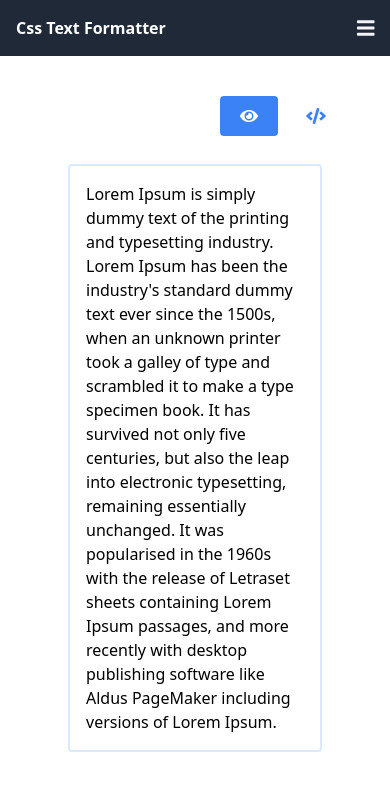
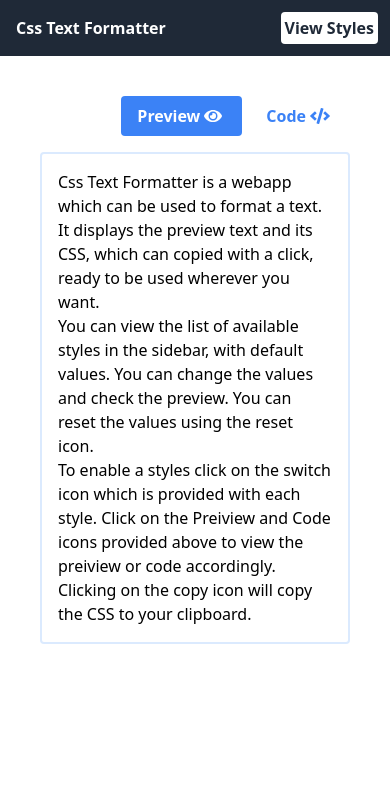
Before and after one commit to abhi12123/csstextformatter-v2, a React (Create React App) app: page / in a window 390 px wide. Shown: the top 790 px of the page. Built offline with nearby package versions, Linux system fonts and the light colour scheme.

Commit message:
added helper text, fixed responsive bugs

```diff
--- a/src/App.js
+++ b/src/App.js
@@ -13,11 +13,20 @@ function App() {
         <a href="#" className="block p-4 text-white font-bold">
           Css Text Formatter
         </a>
-        <FontAwesomeIcon
-          icon={expandNavBar ? faTimes : faBars}
-          className="text-xl m-4 focus:outline-none focus:bg-gray-700 z-20"
-          onClick={() => setExpandNavBar(!expandNavBar)}
-        />
+        {expandNavBar ? (
+          <FontAwesomeIcon
+            icon={faTimes}
+            className="text-xl m-4 focus:outline-none focus:bg-gray-700 z-20 cursor-pointer"
+            onClick={() => setExpandNavBar(!expandNavBar)}
+          />
+        ) : (
+          <button
+            onClick={() => setExpandNavBar(!expandNavBar)}
+            className="p-1 m-3 rounded bg-white font-bold text-gray-800"
+          >
+            View Styles
+          </button>
+        )}
       </div>
     );
   };
@@ -25,7 +34,7 @@ function App() {
     <div className="relative min-h-screen md:flex">
       <TopNavBar />
       <SideNavbar expandNavBar={expandNavBar} />
-      <div className="flex-1 p-10">
+      <div className="flex-1 p-10 w-full md:w-3/5 lg:w-3/5 ">
         <CodeAndPreview />
       </div>
     </div>
--- a/src/components/CodeAndPreview.js
+++ b/src/components/CodeAndPreview.js
@@ -1,7 +1,12 @@
 import React, { useEffect } from "react";
 import { useState } from "react";
 import { FontAwesomeIcon } from "@fortawesome/react-fontawesome";
-import { faEye, faCode, faCopy, faCheckCircle } from "@fortawesome/free-solid-svg-icons";
+import {
+  faEye,
+  faCode,
+  faCopy,
+  faCheckCircle,
+} from "@fortawesome/free-solid-svg-icons";
 import { useSelector } from "react-redux";
 import { cssToInline } from "../helpers/helper";
 
@@ -11,12 +16,12 @@ export default function CodeAndPreview() {
   const styles = useSelector((state) => state.styleReducer.value);
   const [cssStyle, setCssStyle] = useState({});
   const genCssCode = () => {
-    let dpCssStyle = {}
+    let dpCssStyle = {};
     Object.keys(styles).map(function (key, index) {
       dpCssStyle[cssToInline(key)] = styles[key];
     });
-    setCssStyle(dpCssStyle)
-  }
+    setCssStyle(dpCssStyle);
+  };
 
   const genPreviewCode = () => {
     let str = "";
@@ -41,9 +46,9 @@ export default function CodeAndPreview() {
     }, 2000);
   };
 
-  useEffect(()=>{
+  useEffect(() => {
     genCssCode();
-  },[styles])
+  }, [styles]);
 
   return (
     <div>
@@ -51,30 +56,30 @@ export default function CodeAndPreview() {
         <button
           className={`${
             viewType == "code"
-              ? "bg-white hover:bg-blue-200 text-blue-500"
+              ? "bg-white hover:bg-blue-200 text-blue-500 active:bg-blue-900 active:text-blue-100"
               : "bg-blue-500 hover:bg-blue-700 text-white"
           } font-bold py-2 px-4 rounded mx-1`}
           onClick={() => setViewType("preview")}
         >
-          <p className="hidden md:inline">Preview</p>
+          Preview
           <FontAwesomeIcon icon={faEye} className="mx-1" />
         </button>
         <button
           className={`${
             viewType == "code"
               ? "bg-blue-500 hover:bg-blue-700 text-white"
-              : "bg-white hover:bg-blue-200 text-blue-500"
-          } font-bold py-2 px-4 rounded mx-1`}
+              : "bg-white hover:bg-blue-200 text-blue-500 active:bg-blue-900 active:text-blue-100"
+          } font-bold py-2 px-4 rounded ml-1`}
           onClick={() => setViewType("code")}
         >
-          <p className="hidden md:inline">Code</p>
+          Code
           <FontAwesomeIcon icon={faCode} className="mx-1" />
         </button>
       </div>
-      <div className="m-3  p-4">
+      <div>
         <div id="copy-code"></div>
         {viewType == "code" ? (
-          <div className="bg-blue-100 rounded p-4 relative">
+          <div className="bg-blue-100 rounded p-4 relative my-4 max-h-[80vh]">
             {Object.keys(styles).length !== 0 && (
               <FontAwesomeIcon
                 icon={faCopy}
@@ -83,31 +88,37 @@ export default function CodeAndPreview() {
               />
             )}
             <div
-              className={`absolute flex items-center bg-green-500 text-white text-sm font-bold px-2 py-1 rounded-md ${!displayNotification && 'hidden'} right-12`}
+              className={`absolute flex items-center bg-green-500 text-white text-sm font-bold px-2 py-1 rounded-md ${
+                !displayNotification && "hidden"
+              } right-12`}
             >
-              <FontAwesomeIcon icon={faCheckCircle} className='w-6 h-6 mr-2' />
+              <FontAwesomeIcon icon={faCheckCircle} className="w-6 h-6 mr-2" />
               <p>Code copied</p>
             </div>
-            {
-              Object.keys(styles).length === 0 ? <p className='text-center font-bold'>Enable a style to see it here</p>:
+            {Object.keys(styles).length === 0 ? (
+              <p className="text-center font-bold">
+                Enable a style to see it here
+              </p>
+            ) : (
               <pre>{genPreviewCode()}</pre>
-            }
-
+            )}
           </div>
         ) : (
           <div
-            className="border-2 rounded border-blue-100 p-4 overflow-hidden max-h-[80vh]"
+            className="border-2 rounded border-blue-100 p-4 overflow-hidden max-h-[70vh] my-4"
             style={cssStyle}
           >
-            Lorem Ipsum is simply dummy text of the printing and typesetting
-            industry. Lorem Ipsum has been the industry's standard dummy text
-            ever since the 1500s, when an unknown printer took a galley of type
-            and scrambled it to make a type specimen book. It has survived not
-            only five centuries, but also the leap into electronic typesetting,
-            remaining essentially unchanged. It was popularised in the 1960s
-            with the release of Letraset sheets containing Lorem Ipsum passages,
-            and more recently with desktop publishing software like Aldus
-            PageMaker including versions of Lorem Ipsum.
+            Css Text Formatter is a webapp which can be used to format a text.
+            It displays the preview text and its CSS, which can copied with a
+            click, ready to be used wherever you want.
+            <br /> You can view the list of available styles in the sidebar,
+            with default values. You can change the values and check the
+            preview. You can reset the values using the reset icon.
+            <br />
+            To enable a styles click on the switch icon which is provided with
+            each style. Click on the Preiview and Code icons provided above to
+            view the preiview or code accordingly. Clicking on the copy icon
+            will copy the CSS to your clipboard.
           </div>
         )}
       </div>
--- a/src/components/SideNavbar.js
+++ b/src/components/SideNavbar.js
@@ -51,13 +51,7 @@ export default function SideNavbar({ expandNavBar }) {
       </div>
 
       <nav>
-        <button className="px-4 py-1 items-center bg-white text-blue-700 hover:bg-blue-200 active:bg-blue-500 active:text-white flex justify-center max-w-fit m-auto rounded">
-          <p className="px-2" onClick={handleResetAll}>
-            Reset All
-          </p>
-          <FontAwesomeIcon icon={faUndo} />
-        </button>
-        <div class="relative max-w-fit m-auto my-2 text-blue-700">
+        <div class="relative max-w-fit m-auto my-5 text-blue-700">
           <span class="absolute inset-y-0 left-0 flex items-center pl-2">
             <FontAwesomeIcon icon={faSearch} />
           </span>
@@ -69,6 +63,12 @@ export default function SideNavbar({ expandNavBar }) {
             autocomplete="off"
           />
         </div>
+        <button className="px-4 py-1 my-3 items-center border text-white hover:bg-blue-700 active:bg-blue-900 active:border-blue-500 active:text-blue-500 flex justify-center max-w-fit m-auto rounded">
+          <p className="px-2" onClick={handleResetAll}>
+            Reset All
+          </p>
+          <FontAwesomeIcon icon={faUndo} className={``} />
+        </button>
         {styleDetailsArray.map((styleDetails, index) => {
           return (
             <StyleEntry
--- a/src/components/StyleEntry.js
+++ b/src/components/StyleEntry.js
@@ -89,7 +89,7 @@ export default function StyleEntry({ styleDetails, reset, enableList,index }) {
             <div>
               <div onClick={() => setDisplayColorPicker(!displayColorPicker)}>
                 <div
-                  className={`m-1 p-2 w-12 h-7 border-2 border-white rounded mx-auto `}
+                  className={`p-1 w-12 m-1 h-7 border-2 border-white rounded mx-auto `}
                   style={{
                     backgroundColor: inputValues.value,
                   }}
@@ -115,7 +115,7 @@ export default function StyleEntry({ styleDetails, reset, enableList,index }) {
     return (
       <label
         htmlFor={`checked-${name}`}
-        className="relative cursor-pointer m-2"
+        className="relative cursor-pointer m-2 "
       >
         <input
           type="checkbox"
@@ -145,7 +145,7 @@ export default function StyleEntry({ styleDetails, reset, enableList,index }) {
         <CheckBox />
       </div>
       <FontAwesomeIcon
-        className="mx-1 cursor-pointer"
+        className="mx-1 cursor-pointer active:text-blue-500"
         icon={faUndo}
         onClick={handleReset}
       />
```
